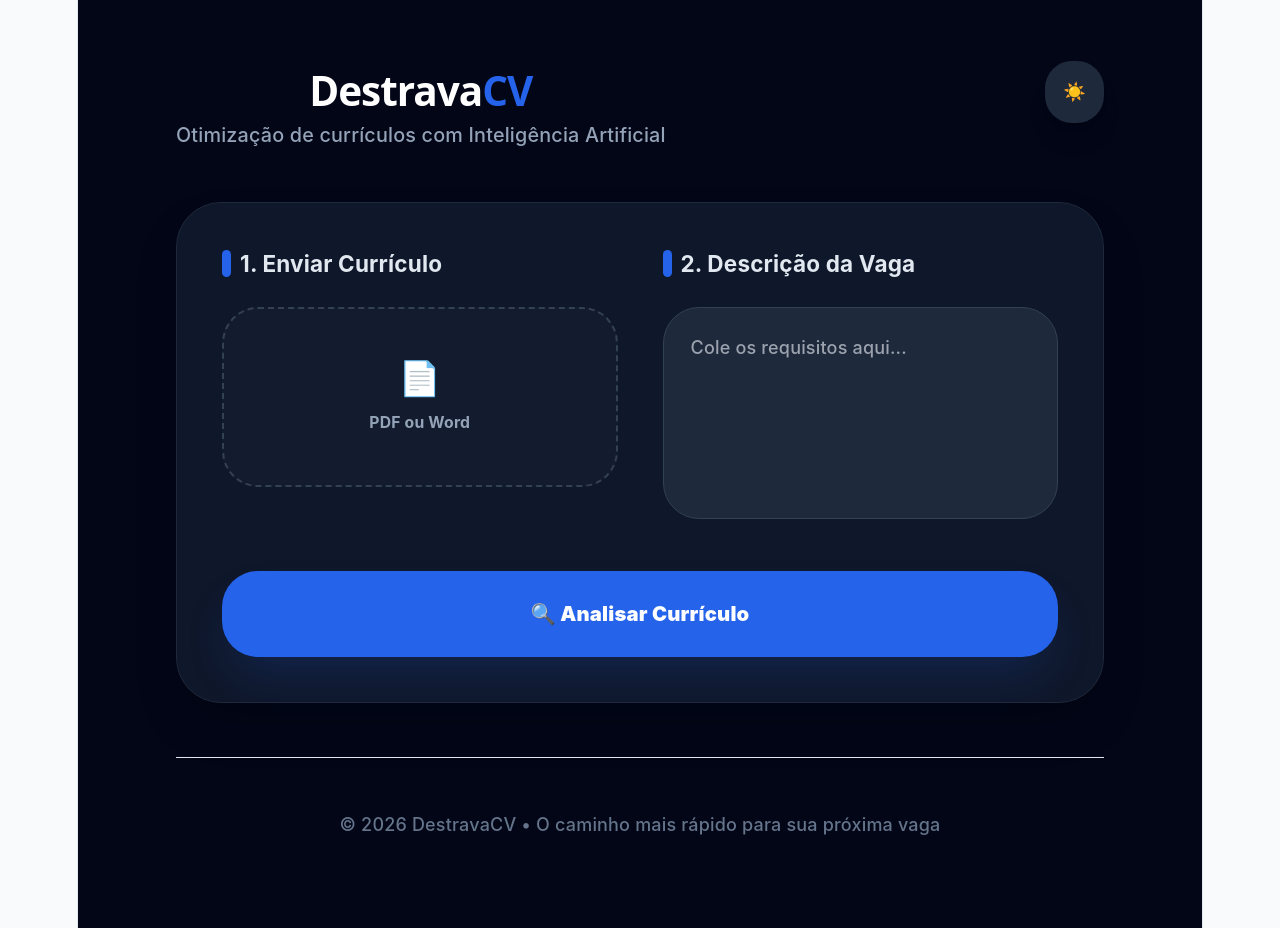
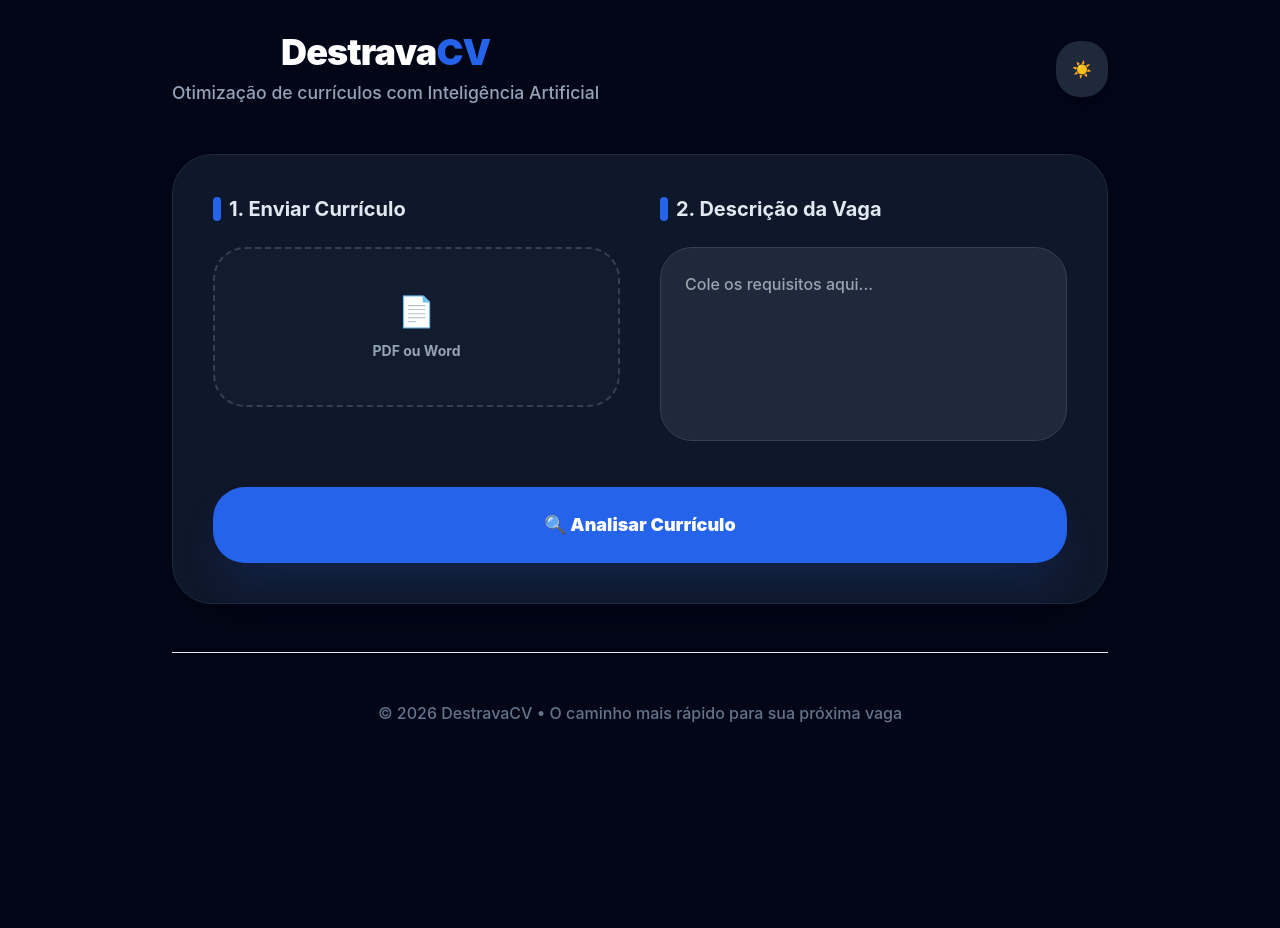
Before and after one commit to marcusG4m4/Cvpravaga, a React (Vite) app in the folder frontend/: page / in a window 1280 px wide. After the commit the page ends 805 px from the top, so only its background shows below. Built offline with nearby package versions, Linux system fonts and the light colour scheme; what @react-pdf/renderer would draw is missing.

Commit message:
style: default dark theme and update frontend dependencies

```diff
--- a/frontend/package.json
+++ b/frontend/package.json
@@ -10,6 +10,7 @@
     "preview": "vite preview"
   },
   "dependencies": {
+    "@react-pdf/renderer": "^4.3.2",
     "axios": "^1.13.6",
     "react": "^19.2.4",
     "react-dom": "^19.2.4"
--- a/frontend/src/index.css
+++ b/frontend/src/index.css
@@ -1,111 +1,55 @@
 :root {
-  --text: #6b6375;
-  --text-h: #08060d;
-  --bg: #fff;
-  --border: #e5e4e7;
-  --code-bg: #f4f3ec;
-  --accent: #aa3bff;
-  --accent-bg: rgba(170, 59, 255, 0.1);
-  --accent-border: rgba(170, 59, 255, 0.5);
-  --social-bg: rgba(244, 243, 236, 0.5);
-  --shadow:
-    rgba(0, 0, 0, 0.1) 0 10px 15px -3px, rgba(0, 0, 0, 0.05) 0 4px 6px -2px;
+  --text: #94a3b8;
+  --text-h: #f1f5f9;
+  --bg: #020617; /* Slate 950 */
+  --border: #1e293b;
+  --accent: #2563eb;
 
-  --sans: system-ui, 'Segoe UI', Roboto, sans-serif;
-  --heading: system-ui, 'Segoe UI', Roboto, sans-serif;
-  --mono: ui-monospace, Consolas, monospace;
+  font-family: 'Inter', system-ui, Avenir, Helvetica, Arial, sans-serif;
+  line-height: 1.5;
+  font-weight: 400;
 
-  font: 18px/145% var(--sans);
-  letter-spacing: 0.18px;
   color-scheme: light dark;
   color: var(--text);
-  background: var(--bg);
+  background-color: var(--bg);
+
   font-synthesis: none;
   text-rendering: optimizeLegibility;
   -webkit-font-smoothing: antialiased;
   -moz-osx-font-smoothing: grayscale;
-
-  @media (max-width: 1024px) {
-    font-size: 16px;
-  }
-}
-
-@media (prefers-color-scheme: dark) {
-  :root {
-    --text: #9ca3af;
-    --text-h: #f3f4f6;
-    --bg: #16171d;
-    --border: #2e303a;
-    --code-bg: #1f2028;
-    --accent: #c084fc;
-    --accent-bg: rgba(192, 132, 252, 0.15);
-    --accent-border: rgba(192, 132, 252, 0.5);
-    --social-bg: rgba(47, 48, 58, 0.5);
-    --shadow:
-      rgba(0, 0, 0, 0.4) 0 10px 15px -3px, rgba(0, 0, 0, 0.25) 0 4px 6px -2px;
-  }
-
-  #social .button-icon {
-    filter: invert(1) brightness(2);
-  }
-}
-
-#root {
-  width: 1126px;
-  max-width: 100%;
-  margin: 0 auto;
-  text-align: center;
-  border-inline: 1px solid var(--border);
-  min-height: 100svh;
-  display: flex;
-  flex-direction: column;
-  box-sizing: border-box;
 }
 
 body {
   margin: 0;
+  display: flex;
+  place-content: center;
+  min-width: 320px;
+  min-height: 100vh;
+  background-color: var(--bg);
 }
 
-h1,
-h2 {
-  font-family: var(--heading);
-  font-weight: 500;
+#root {
+  width: 100%;
+}
+
+h1, h2, h3, h4, h5, h6 {
   color: var(--text-h);
 }
 
-h1 {
-  font-size: 56px;
-  letter-spacing: -1.68px;
-  margin: 32px 0;
-  @media (max-width: 1024px) {
-    font-size: 36px;
-    margin: 20px 0;
-  }
-}
-h2 {
-  font-size: 24px;
-  line-height: 118%;
-  letter-spacing: -0.24px;
-  margin: 0 0 8px;
-  @media (max-width: 1024px) {
-    font-size: 20px;
-  }
-}
-p {
-  margin: 0;
+/* Scrollbar personalizada para modo escuro */
+::-webkit-scrollbar {
+  width: 10px;
 }
 
-code,
-.counter {
-  font-family: var(--mono);
-  display: inline-flex;
-  border-radius: 4px;
-  color: var(--text-h);
+::-webkit-scrollbar-track {
+  background: #020617;
 }
 
-code {
-  font-size: 15px;
-  line-height: 135%;
-  padding: 4px 8px;
-  background: var(--code-bg);
+::-webkit-scrollbar-thumb {
+  background: #1e293b;
+  border-radius: 5px;
 }
+
+::-webkit-scrollbar-thumb:hover {
+  background: #334155;
+}
```
Also changed, not shown: 1 other file (tests, documents, lock files or other folders).
